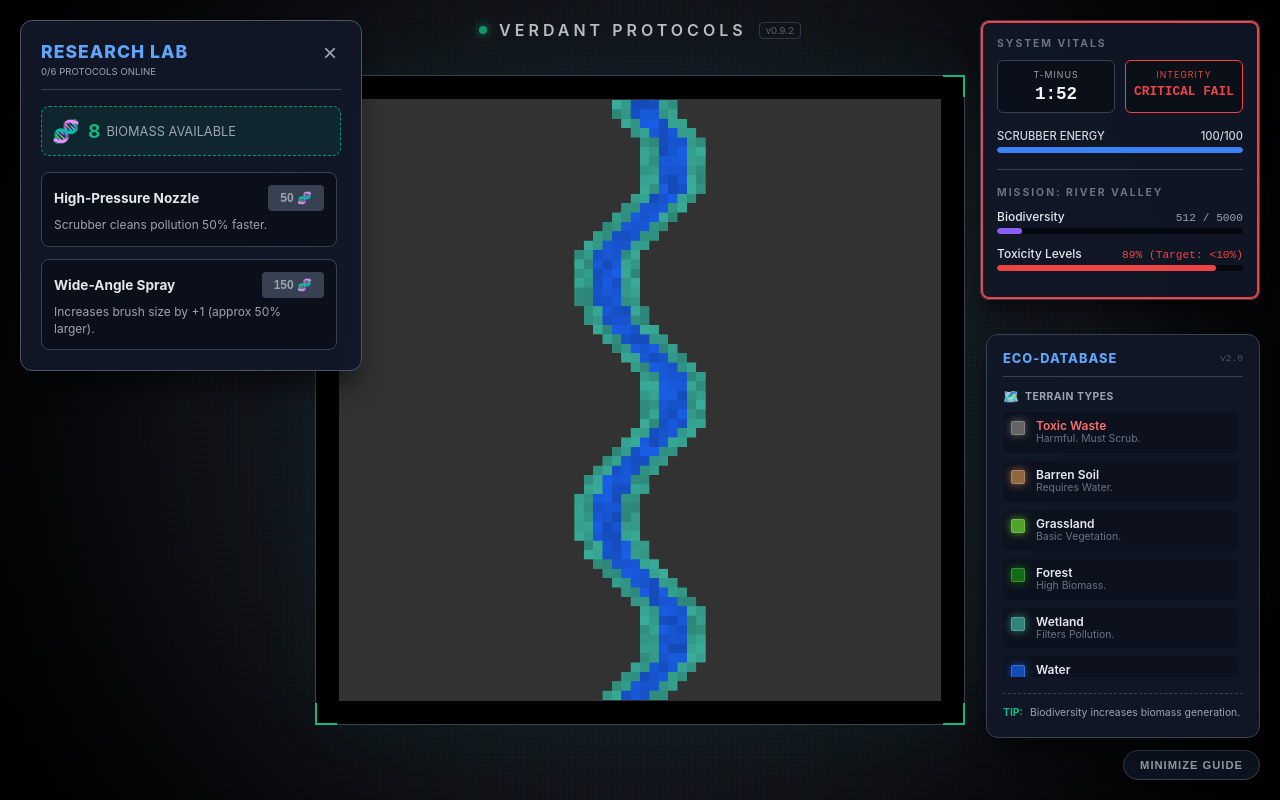
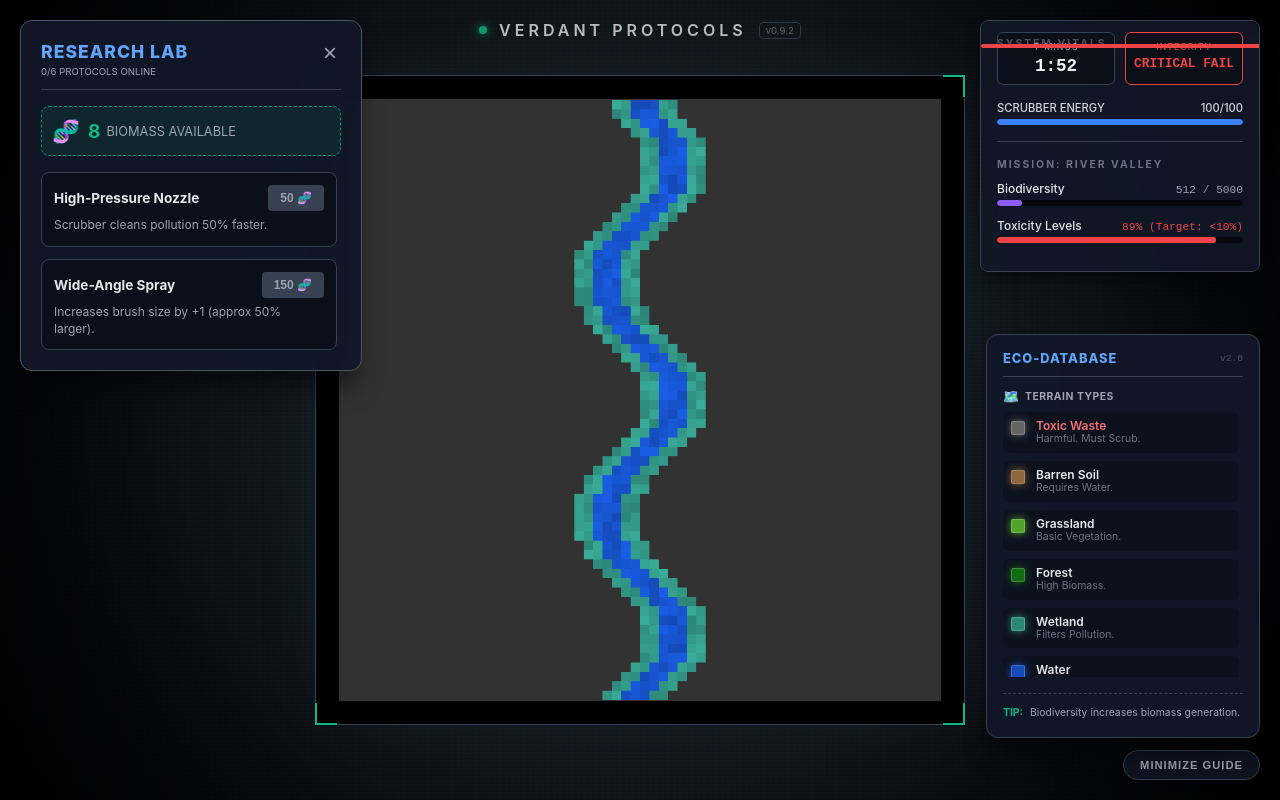
Before and after one commit to Wafflez007/verdant-protocols, a React (Create React App) app: page / in a window 1280 px wide. Both pictures are taken after a click on the button "INITIALIZE SIMULATION". Built offline with nearby package versions, Linux system fonts and the light colour scheme.

Commit message:
Update criticalOverlay style in StatusPanel to use sticky positioning for better layout

```diff
--- a/src/components/StatusPanel.tsx
+++ b/src/components/StatusPanel.tsx
@@ -150,12 +150,19 @@ const styles: Record<string, React.CSSProperties> = {
     boxSizing: "border-box",
   },
 criticalOverlay: {
-    position: "absolute",
-    inset: 0,
+  position: "sticky", // Change from absolute to sticky
+  top: 0,
+  left: 0,
+  right: 0,
+  bottom: 0,
+  margin: "-16px", // Offset the padding of the parent container
+  height: "calc(100% + 32px)", // Ensure it covers the full height
+  width: "calc(100% + 32px)",
   borderRadius: "8px",
   border: "2px solid #ef4444",
   animation: "pulse-red 1s infinite",
   pointerEvents: "none",
+  zIndex: 100, // Keep it above everything
 },
   sectionHeader: {
     fontSize: "0.65rem",
```
Lines whose indentation alone changed are shown as unchanged.
